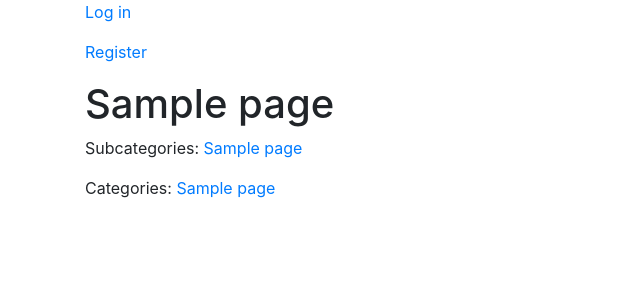
After one commit to ellbosch/Lob-WebApp, a Flask app: a page that uses app/templates/category_page.html in a window 1280 px wide. The commit adds this page. Shown: the top 300 px of the page, without its empty margins (0-640 px from the left). Run offline with Flask 2, Linux system fonts and the light colour scheme; tables that the repository leaves empty hold one stand-in row (values such as "Sample post"); some libraries are stand-ins or nearby versions.

Commit message:
parent category and subcategories appear for category page

```diff
--- /dev/null
+++ b/app/templates/category_page.html
@@ -0,0 +1,40 @@
+{% extends "base.html" %}
+
+{% block content %}
+<h1>{{ title }}</h1>
+
+{% if page_exists %}
+
+{% else %}
+
+{% endif %}
+<!-- show subcategories -->
+{% if subcategories|length > 0 %}
+<p>
+	Subcategories:
+	{% for cat in subcategories %}
+		<!-- append a comma if the list is still iterating -->
+		{% if loop.index != subcategories|length %}
+		<a href="{{ url_for('category_page', page_title=cat) }}">{{ cat }}</a>,
+		{% else %}
+		<a href="{{ url_for('category_page', page_title=cat) }}">{{ cat }}</a>
+		{% endif %}
+	{% endfor %}
+</p>
+{% endif %}
+
+<!-- show parent categories -->
+{% if parent_categories|length > 0 %}
+<p>
+	Categories:
+	{% for cat in parent_categories %}
+		<!-- append a comma if the list is still iterating -->
+		{% if loop.index != parent_categories|length %}
+		<a href="{{ url_for('category_page', page_title=cat) }}">{{ cat }}</a>,
+		{% else %}
+		<a href="{{ url_for('category_page', page_title=cat) }}">{{ cat }}</a>
+		{% endif %}
+	{% endfor %}
+</p>
+{% endif %}
+{% endblock %}
--- a/app/templates/index.html
+++ b/app/templates/index.html
@@ -1,4 +1,4 @@
 {% extends "base.html" %}
 {% block content %}
-<h1 style="text-align: center;">Coming soon!</h1>
+<h1 style="text-align: center;">Coming Soon!</h1>
 {% endblock %}
--- a/app/views.py
+++ b/app/views.py
@@ -45,7 +45,7 @@ def login():
     return render_template('login.html', form=form)
 
 @application.route('/register', methods=['GET', 'POST'])
-@roles_accepted('admin', 'moderator')
+@roles_accepted('admin', 'moderator')						# DELETE THIS!
 def register():
     if current_user.is_authenticated:
         return redirect(url_for('index'))
@@ -63,7 +63,7 @@ def register():
 
 
 ''' ************************************
-	ADMIN RIGHTS
+	CATEGORIES
 	************************************'''
 @application.route('/category_submission', methods=['GET', 'POST'])
 @roles_accepted('admin', 'moderator')
@@ -83,3 +83,26 @@ def category_submission():
 		# REDIRECT TO NEW CATEGORY PAGE HERE AND FLASH MESSAGE
 
 	return render_template('category_submission.html', title='Submit New Category', form=form)
+
+@application.route('/category/<page_title>/', methods=['GET'])
+def category_page(page_title):
+	page_exists = False 		# boolean used to track if the category page exsits
+	parent_categories = []		# array used to track parent categories for the queried category
+	subcategories = []
+	page = Page.query.filter_by(title=page_title).first()
+
+	if page is not None:
+		page_exists = True
+
+		# get parent categories
+		links_parent_categories = CategoryLink.query.filter_by(id_from=page.id).all()
+		for link in links_parent_categories:
+			parent_categories.append(Page.query.get(link.id_to).title)
+
+		# get subcategories
+		links_subcategories = CategoryLink.query.filter_by(id_to=page.id).all()
+		for link in links_subcategories:
+			subcategories.append(Page.query.get(link.id_from).title)
+
+	return render_template('category_page.html', title=page_title, page_exists=page_exists,
+		parent_categories=parent_categories, subcategories=subcategories)
```
